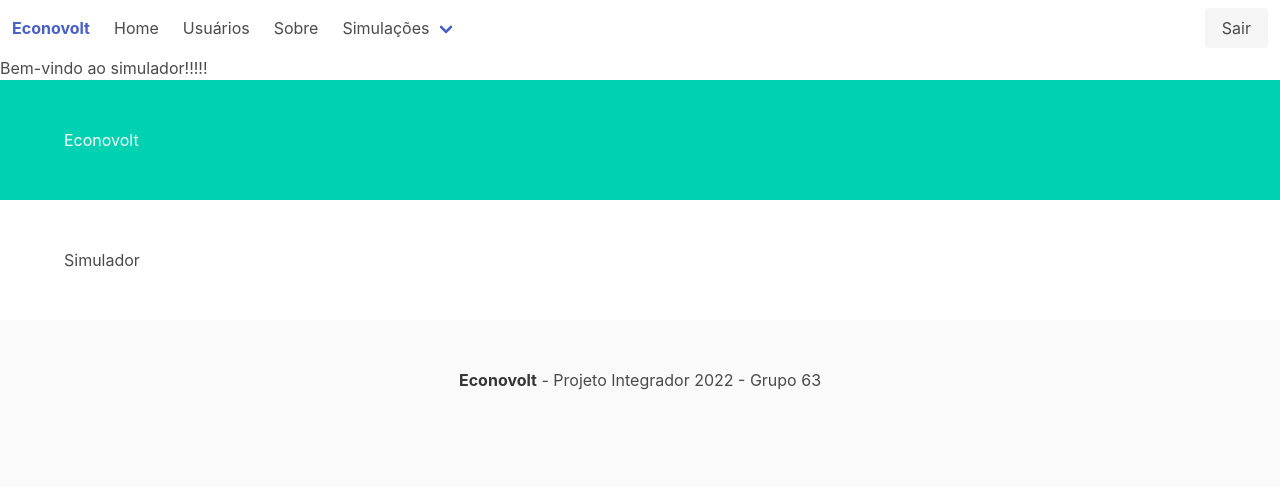
After one commit to rafael1717y/econovolt2, a Flask app: page /simulator in a window 1280 px wide. The commit adds this page. Shown: the top 487 px of the page. Run offline with Flask 2, Linux system fonts and the light colour scheme; a user stored in the database is signed in; some libraries are stand-ins or nearby versions.

Commit message:
flashed messages

```diff
--- a/app.py
+++ b/app.py
@@ -96,6 +96,7 @@ def register():
         user.password = generate_password_hash(request.form["password"])
         db.session.add(user)
         db.session.commit()
+        flash("Usuário criado com sucesso!")
         return redirect(url_for("index"))
     return render_template("register.html")
 
@@ -111,7 +112,7 @@ def login():
         #errors = {}
 
         if not user:
-
+            flash('Email inválido.')
             return redirect(url_for("login"))
 
         if not check_password_hash(user.password, password):
@@ -119,7 +120,7 @@ def login():
             return redirect(url_for("login"))
 
         login_user(user)
-        return redirect(url_for("index"))
+        return redirect(url_for("simulator"))
 
     return render_template("login.html")
 
@@ -128,7 +129,7 @@ def login():
 @login_required
 def logout():
     logout_user()
-    return render_template("login.html")
+    return render_template("users.html")
 
 # TODO: enviar resultados simulações calculados em uma rota para o template
 
@@ -137,6 +138,14 @@ def logout():
 def about():
     return render_template("about.html")
 
+
+@app.route('/simulator')  # se logado vai pra página de simulação
+@login_required
+def simulator():
+    flash("Bem-vindo ao simulador!!!!!")
+    return render_template("simulator.html")
+
+
 # ------------------------
 if __name__ == "__main__":
     app.run()
--- a/templates/base.html
+++ b/templates/base.html
@@ -70,18 +70,36 @@
             <div class="navbar-end">
                 <div class="navbar-item">
                     <div class="buttons">
+                        {% if not current_user.is_authenticated %}
                         <a class="button is-primary" href="{{ url_for('register') }}">
                             <strong>Cadastrar</strong>
                         </a>
                         <a class="button is-light" href="{{ url_for('login') }}">
                             Entrar
                         </a>
+                        {% else %}
+                        <a class="button is-light" href="{{ url_for('logout') }}">
+                            Sair
+                        </a>
+                        {% endif %}
                     </div>
                 </div>
             </div>
         </div>
     </nav>
     {% endblock nav %}
+
+    {% with messages = get_flashed_messages() %}
+    {% if messages %}
+    <ul>
+        {% for message in messages %}
+        <li>{{ message }}</li>
+        {% endfor %}
+    </ul>
+    {% endif %}
+    {% endwith %}
+
+
 
     {% block top %}
     {% endblock top %}
--- /dev/null
+++ b/templates/simulator.html
@@ -0,0 +1,21 @@
+{% extends 'base.html' %}
+
+{% block top %}
+
+<section class="hero is-primary">
+    <div class="hero-body">
+        <div class="container">
+           </h1>Econovolt</h1>
+        </div>
+    </div>
+</section>
+{% endblock %}
+
+
+{% block main %}
+
+  <h1>Simulador</h1>
+
+
+
+{% endblock %}
--- a/templates/users.html
+++ b/templates/users.html
@@ -1,7 +1,6 @@
 {% extends 'base.html' %}
 
 {% block top %}
-
 
 
 {% for user in users %}
```
Also changed, not shown: app.db.
